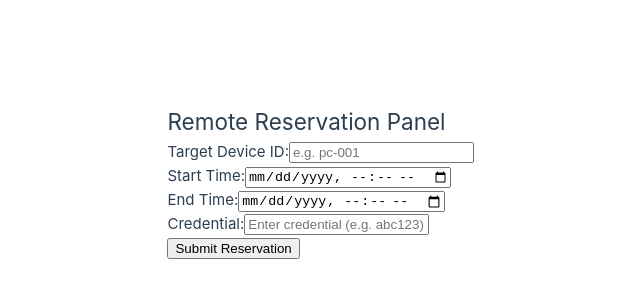
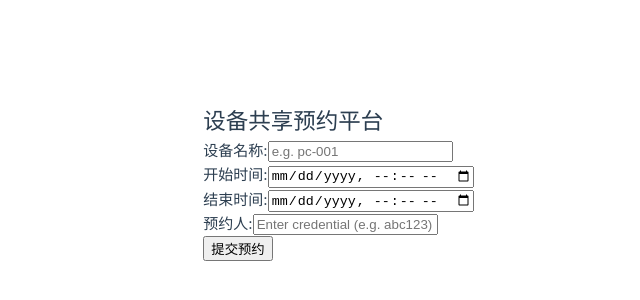
Before and after one commit to youzThomas/MonitoringSystemForMassivePC, a Vue app in the folder frontend/: page / in a window 1280 px wide. Shown: the part 218-518 px from the top of the page, without its empty margins (166-806 px from the left). Built offline with nearby package versions, Linux system fonts and the light colour scheme; the HTML template or start-up script is replaced by a standard one.

Commit message:
localization

```diff
--- a/frontend/src/App.vue
+++ b/frontend/src/App.vue
@@ -1,32 +1,32 @@
 <template>
   <div class="p-6 max-w-md mx-auto">
-    <h2 class="text-2xl font-bold mb-4">Remote Reservation Panel</h2>
+    <h2 class="text-2xl font-bold mb-4">设备共享预约平台</h2>
 
     <form @submit.prevent="submit" class="space-y-4">
       <div>
-        <label class="block">Target Device ID:</label>
+        <label class="block">设备名称:</label>
         <input v-model="deviceId" class="border p-2 w-full" placeholder="e.g. pc-001" />
       </div>
       <div>
-        <label class="block">Start Time:</label>
+        <label class="block">开始时间:</label>
         <input v-model="start" type="datetime-local" class="border p-2 w-full" />
       </div>
       <div>
-        <label class="block">End Time:</label>
+        <label class="block">结束时间:</label>
         <input v-model="end" type="datetime-local" class="border p-2 w-full" />
       </div>
       <div>
-        <label class="block">Credential:</label>
+        <label class="block">预约人:</label>
         <input v-model="credential" class="border p-2 w-full" type="text" placeholder="Enter credential (e.g. abc123)" />
       </div>
 
       <button class="bg-blue-600 text-white px-4 py-2 rounded" type="submit">
-        Submit Reservation
+        提交预约
       </button>
     </form>
 
-    <p v-if="success" class="mt-4 text-green-600">✅ Reservation saved!</p>
-    <p v-if="error" class="mt-4 text-red-600">❌ Failed to send reservation.</p>
+    <p v-if="success" class="mt-4 text-green-600">✅ 预约成功！</p>
+    <p v-if="error" class="mt-4 text-red-600">❌ 预约失败！</p>
   </div>
 </template>
 
```
